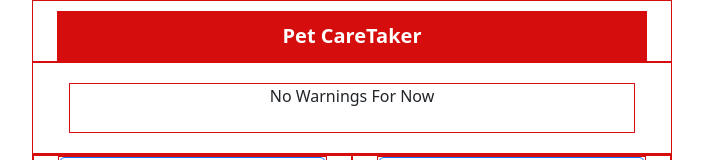
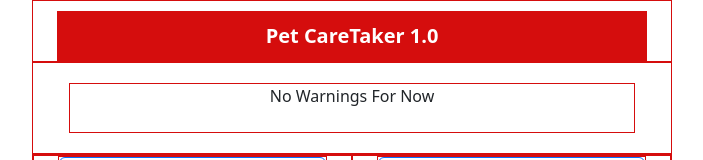
Before and after one commit to Projects-ByKalhara/project-duma, a React (Create React App) app: page / in a window 1280 px wide. Shown: the top 160 px of the page, without its empty margins (288-991 px from the left). Built offline with nearby package versions, Linux system fonts and the light colour scheme; no server answers; the database is empty.

Commit message:
test update header Section

```diff
--- a/src/components/HeaderSection/HeaderSection.js
+++ b/src/components/HeaderSection/HeaderSection.js
@@ -6,7 +6,7 @@ function HeaderSection() {
     return (
         <Container>
             <div className="header-outer">
-                Pet CareTaker
+                Pet CareTaker 1.0
             </div>
         </Container>
 
```
